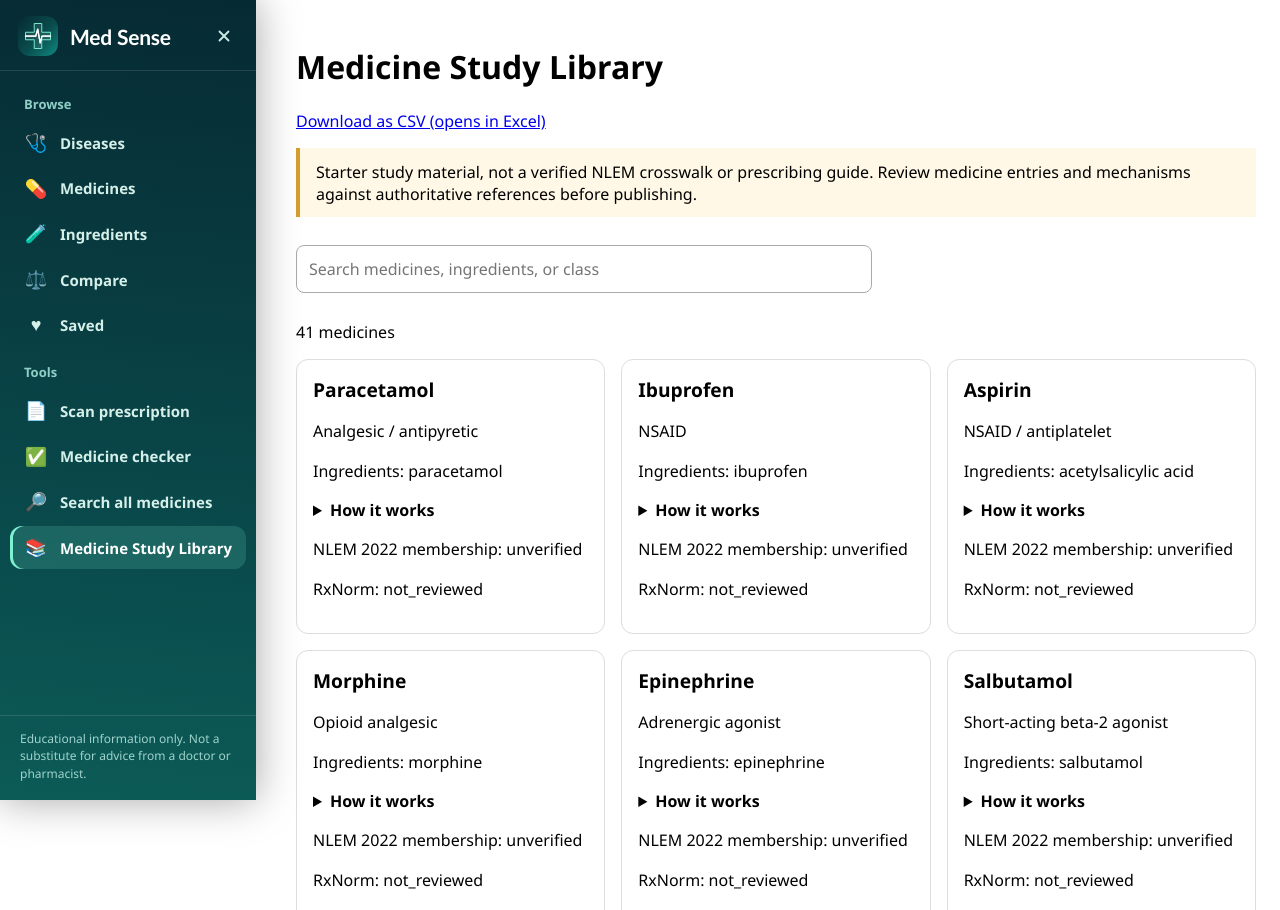
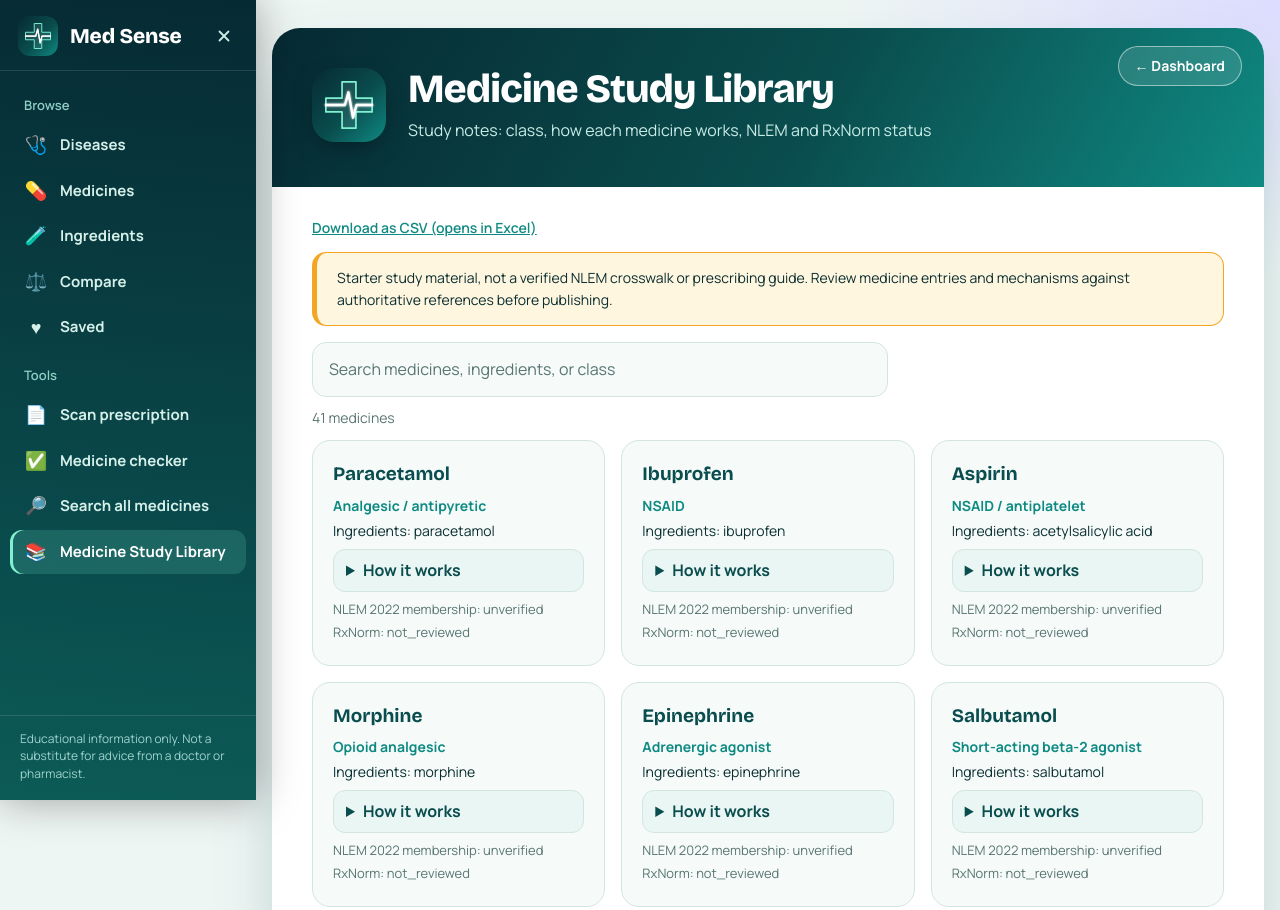
Before and after one commit to INEFFABLE143/MEDSENSE, a website: page public/medicine-library.html in a window 1280 px wide. Shown: the top 910 px of the page. Drawn offline with nearby package versions, Linux system fonts and the light colour scheme.

Commit message:
FIXED THEME ISSUES AND FIXED GLITCHES

```diff
--- a/package.json
+++ b/package.json
@@ -13,9 +13,10 @@
   },
   "devDependencies": {
     "nodemon": "^3.1.4"
+
   },
   "engines": {
     "node": ">=18"
   },
   "license": "MIT"
-}
+  }
--- a/public/css/medicine-library.css
+++ b/public/css/medicine-library.css
@@ -1,54 +1,34 @@
-.medicine-library__notice {
-  padding: 0.8rem 1rem;
-  border-left: 4px solid #d69e2e;
-  background: #fff8e6;
-}
+/* Medicine Study Library: uses the same colours, fonts and layout as the other Med Sense pages */
+:root{--ink:#0a2e30;--pine:#0a4d4e;--teal:#0f8a82;--mint:#7ff0d0;--mist:#eaf6f3;--paper:#f6fbfa;--line:#d3e5e1;--muted:#587571;--amber:#f5a524;--amber-bg:#fff6e0;--font-display:"Bricolage Grotesque","Trebuchet MS",Arial,sans-serif;--font-body:"Manrope","Segoe UI",Arial,sans-serif}
+[data-theme="dark"]{color-scheme:dark;--ink:#eaf6f4;--pine:#8fe3d4;--teal:#19a79d;--mist:#143332;--paper:#0f2322;--line:#2a4a46;--muted:#9ab8b3;--amber-bg:#33280e}
+*{margin:0;padding:0;box-sizing:border-box}
+body{min-height:100vh;padding:28px 16px;font-family:var(--font-body);color:var(--ink);line-height:1.55;background:radial-gradient(900px 500px at 8% -10%,#c9f1e6 0%,transparent 60%),radial-gradient(800px 500px at 100% 0%,#dcdcff 0%,transparent 55%),#eef6f4}
+[data-theme="dark"] body{background:radial-gradient(900px 520px at 5% -10%,#0f4a43 0%,transparent 60%),#070f0f}
+input,button{font:inherit}
+.container{width:1100px;max-width:100%;margin:auto;background:#fff;border-radius:28px;overflow:hidden;box-shadow:0 30px 70px -20px rgba(10,77,78,.35)}
+[data-theme="dark"] .container{background:#0c1a19;border:1px solid #1f3d39}
+.hero{position:relative;display:flex;align-items:center;gap:22px;padding:40px 40px 44px;color:#fff;background:linear-gradient(120deg,#062a33 0%,#0a4d4e 55%,#0f8a82 100%)}
+.logo-img{flex:none;width:74px;height:74px;border-radius:22px;box-shadow:0 8px 24px -8px rgba(0,0,0,.5)}
+.hero h1{font-family:var(--font-display);font-weight:800;font-size:40px;line-height:1.05;letter-spacing:-.02em;color:#fff}
+.subtitle{margin-top:8px;color:#c9ece6}
+.back{position:absolute;top:18px;right:22px;color:#fff;text-decoration:none;font-weight:700;font-size:14px;padding:8px 16px;border:1.5px solid rgba(255,255,255,.5);border-radius:99px;background:rgba(255,255,255,.12)}
+.main{padding:30px 40px 36px}
+.ml-download{margin-bottom:14px;font-size:14px}
+.ml-download a,.medicine-library__card a{color:var(--teal);font-weight:600}
 
-.medicine-library__search {
-  box-sizing: border-box;
-  width: 100%;
-  max-width: 36rem;
-  padding: 0.75rem;
-  margin: 0.75rem 0;
-  border: 1px solid #aaa;
-  border-radius: 0.5rem;
-  font: inherit;
-}
+.medicine-library__notice{padding:14px 20px;border:1.5px solid var(--amber);border-left-width:5px;border-radius:14px;background:var(--amber-bg);color:var(--ink);font-size:14px}
+.medicine-library__search{display:block;width:100%;max-width:36rem;margin:16px 0 10px;padding:14px 16px;border:1.5px solid var(--line);border-radius:14px;font-size:16px;color:var(--ink);background:var(--paper)}
+.medicine-library__search::placeholder{color:var(--muted)}
+.medicine-library__search:focus{outline:2px solid var(--teal);outline-offset:1px}
+[role="status"]{color:var(--muted);font-size:14px;margin-bottom:12px}
+.medicine-library__grid{display:grid;grid-template-columns:repeat(auto-fit,minmax(17rem,1fr));gap:16px}
+.medicine-library__card{padding:18px 20px;border:1.5px solid var(--line);border-radius:18px;background:var(--paper);color:var(--ink)}
+.medicine-library__card h2{margin:0 0 6px;font-family:var(--font-display);font-size:19px;color:var(--pine)}
+.medicine-library__card p{margin:4px 0;line-height:1.5;font-size:14px}
+.medicine-library__card > p:nth-of-type(1){color:var(--teal);font-weight:700}
+.medicine-library__card details{margin:8px 0;padding:8px 12px;border:1px solid var(--line);border-radius:12px;background:var(--mist)}
+.medicine-library__card summary{cursor:pointer;font-weight:700;color:var(--pine)}
+.medicine-library__card details p{color:var(--ink)}
+.medicine-library__card > p:nth-last-of-type(-n+2){color:var(--muted);font-size:13px}
 
-.medicine-library__grid {
-  display: grid;
-  grid-template-columns: repeat(auto-fit, minmax(17rem, 1fr));
-  gap: 1rem;
-}
-
-.medicine-library__card {
-  padding: 1rem;
-  border: 1px solid #ddd;
-  border-radius: 0.75rem;
-  background: #fff;
-}
-
-.medicine-library__card h2 {
-  margin: 0 0 0.4rem;
-  font-size: 1.2rem;
-}
-
-.medicine-library__card p {
-  line-height: 1.5;
-}
-
-.medicine-library__card summary {
-  cursor: pointer;
-  font-weight: 600;
-}
-.medicine-library__page {
-  max-width: 1100px;
-  margin: 0 auto;
-  padding: 1rem;
-  font-family: "Manrope", "Segoe UI", Arial, sans-serif;
-}
-
-[data-theme="dark"] .medicine-library__page { color: #eaf6f4; }
-[data-theme="dark"] .medicine-library__card { background: #0c1a19; border-color: #2a4a46; }
-[data-theme="dark"] .medicine-library__search { background: #0f2322; color: #eaf6f4; border-color: #2a4a46; }
-[data-theme="dark"] .medicine-library__notice { background: #33280e; }
+@media(max-width:700px){.hero{padding:32px 22px 40px}.hero h1{font-size:30px}.main{padding:24px 20px}.logo-img{width:58px;height:58px}.back{position:static;margin-left:auto}}
--- a/public/medicine-library.html
+++ b/public/medicine-library.html
@@ -5,6 +5,9 @@
 <meta name="viewport" content="width=device-width, initial-scale=1">
 <title>Med Sense - Medicine Study Library</title>
 <link rel="icon" type="image/svg+xml" href="img/med-sense-icon.svg">
+<link rel="preconnect" href="https://fonts.googleapis.com">
+<link rel="preconnect" href="https://fonts.gstatic.com" crossorigin>
+<link href="https://fonts.googleapis.com/css2?family=Bricolage+Grotesque:opsz,wght@12..96,600;12..96,700;12..96,800&family=Manrope:wght@400;500;600;700&display=swap" rel="stylesheet">
 <link rel="stylesheet" href="css/brand.css">
 <link rel="stylesheet" href="css/layout.css">
 <link rel="stylesheet" href="css/medicine-library.css">
@@ -12,11 +15,22 @@
 </head>
 <body>
 <script src="js/sidebar.js"></script>
-    <main class="medicine-library__page">
-      <h1>Medicine Study Library</h1>
-      <p><a href="data/medicine-library.csv" download>Download as CSV (opens in Excel)</a></p>
+<div class="container">
+  <header class="hero">
+    <img src="img/med-sense-icon.svg" alt="Med Sense logo" class="logo-img" width="74" height="74">
+    <div><h1>Medicine Study Library</h1><p class="subtitle">Study notes: class, how each medicine works, NLEM and RxNorm status</p></div>
+    <a class="back" href="./">&larr; Dashboard</a>
+  </header>
+  <div class="main">
+    <p class="ml-download"><a href="data/medicine-library.csv" download>Download as CSV (opens in Excel)</a></p>
     <div id="medicine-library"></div>
-    </main>
+  </div>
+  <footer class="site-footer">
+    <img class="brand-logo is-light" src="img/med-sense-logo.svg" alt="Med Sense - Medicine, made clear." width="168" height="46">
+    <img class="brand-logo is-dark" src="img/med-sense-logo-dark.svg" alt="" aria-hidden="true" width="168" height="46">
+    <small>Educational information only. Not a substitute for advice from a doctor or pharmacist.</small>
+  </footer>
+</div>
 <script type="module" src="js/medicine-library.js"></script>
 </body>
 </html>
```
Also changed, not shown: README.md, 1 other file. Lines whose indentation alone changed are shown as unchanged.
